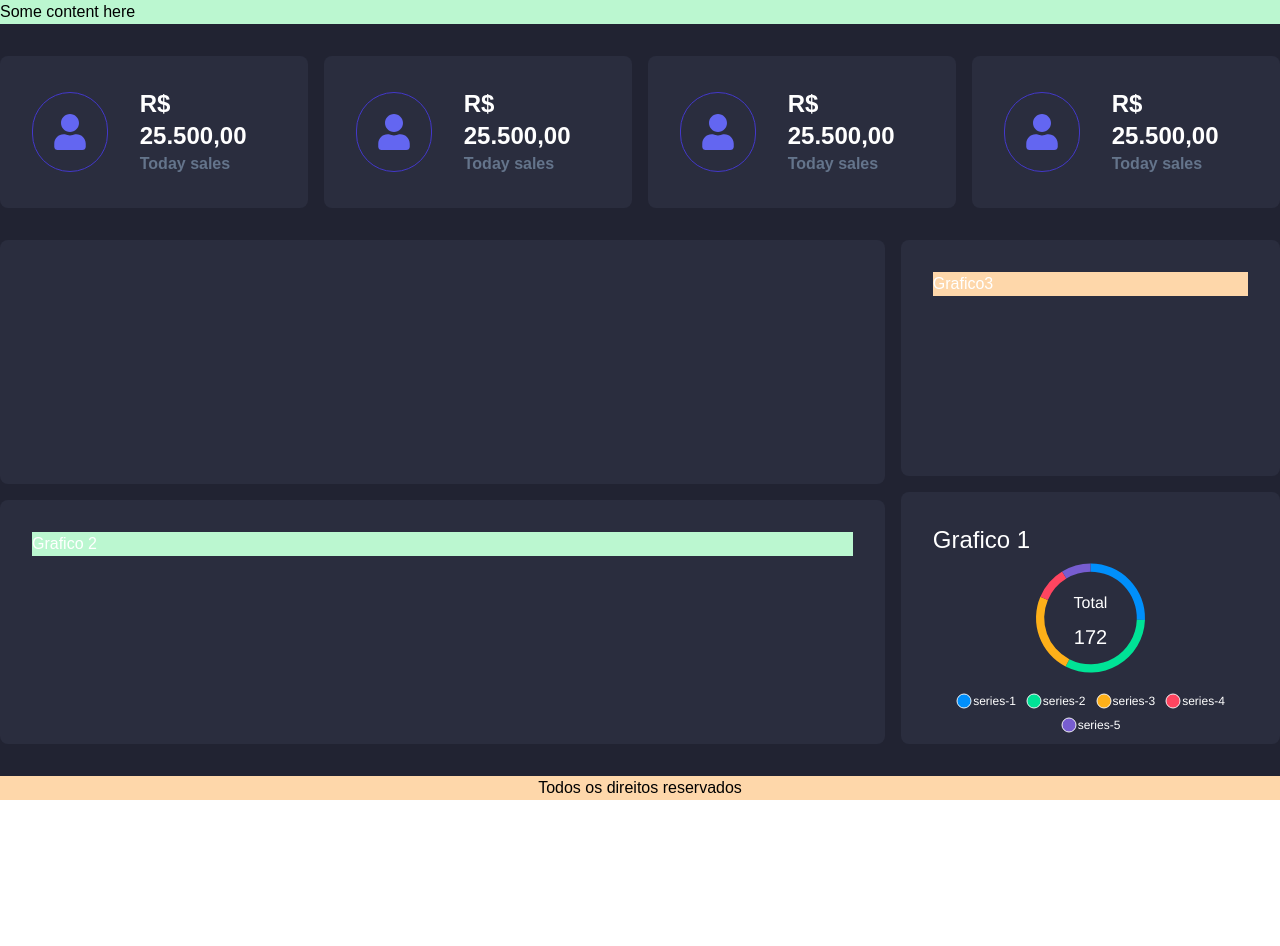
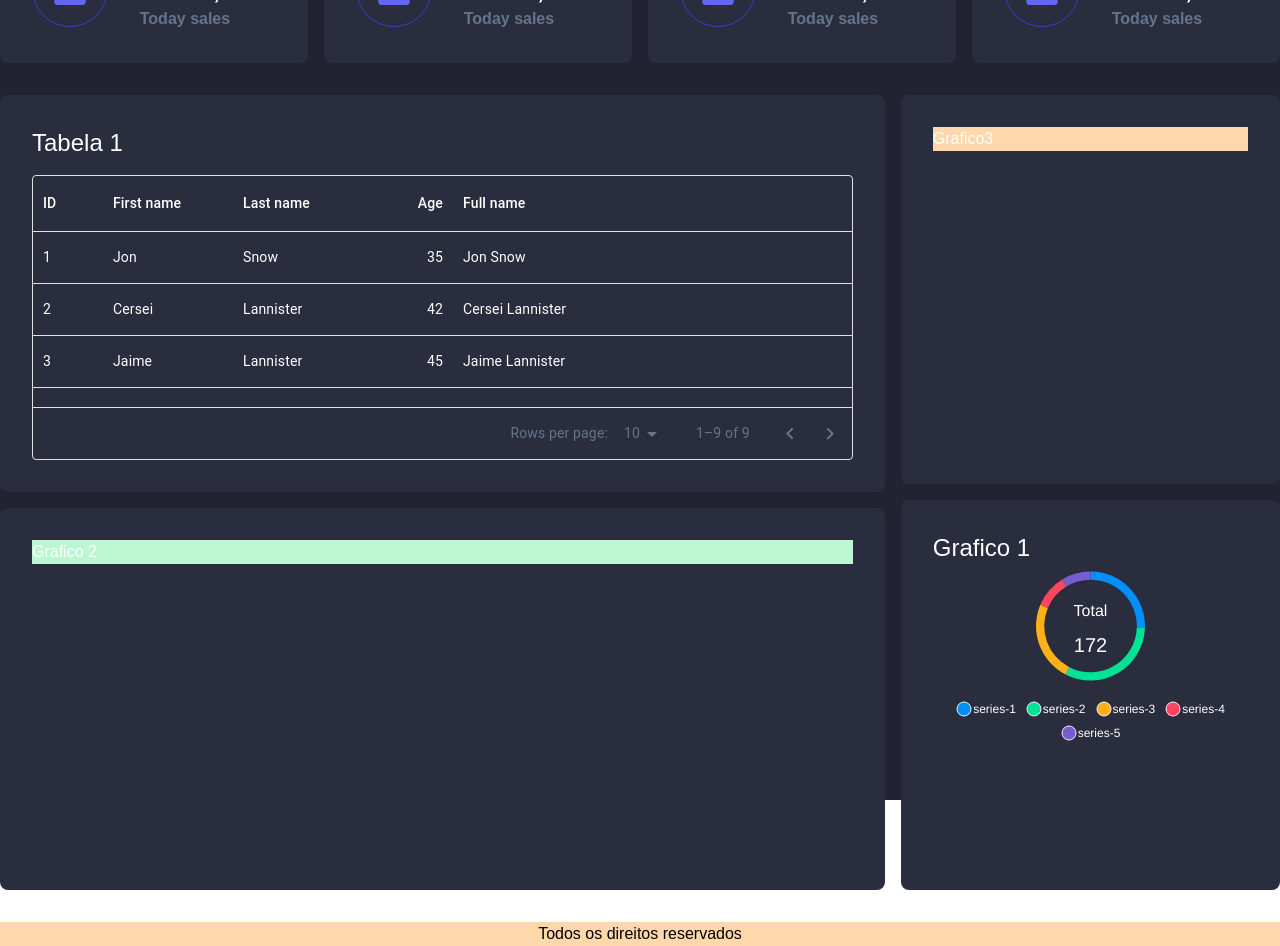
Before and after one commit to jcjeancarloo/influcenter-challenge, a React (Vite) app: page / in a window 1280 px wide. Before the commit the page ends 800 px from the top, so only its background shows below. Built offline with nearby package versions, Linux system fonts and the light colour scheme.

Commit message:
feat: add table component

```diff
--- a/package.json
+++ b/package.json
@@ -10,6 +10,10 @@
     "preview": "vite preview"
   },
   "dependencies": {
+    "@emotion/react": "^11.11.1",
+    "@emotion/styled": "^11.11.0",
+    "@mui/material": "^5.14.17",
+    "@mui/x-data-grid": "^6.18.1",
     "apexcharts": "^3.44.0",
     "react": "^18.2.0",
     "react-apexcharts": "^1.4.1",
--- a/src/components/Overview/index.tsx
+++ b/src/components/Overview/index.tsx
@@ -1,14 +1,18 @@
 import Card from '@components/Common/Card'
+import Table from '@components/Table'
 import Donut from '../Charts/Donut'
 
-const donutData  = { series: [44, 55, 41, 17, 15] }
+const donutData = { series: [44, 55, 41, 17, 15] }
 
 const Overview = () => {
   return (
     <div className="w-full h-[1024px] flex flex-col md:flex-row gap-x-4 gap-y-4">
       <div className="h-full flex flex-col gap-y-4 md:w-[70%] w-full">
-        <Card width="w-full" height="h-1/2">
-
+        <Card width="w-full" height="md:h-1/2 h-full">
+          <div className="flex flex-col gap-y-4 h-full">
+            <h1 className="text-2xl">Tabela 1</h1>
+            <Table />
+          </div>
         </Card>
         <Card height="h-1/2">
           <div className="bg-green-200 w-full">
@@ -22,9 +26,9 @@ const Overview = () => {
             <h1>Grafico3</h1>
           </div>
         </Card>
-        <Card height="h-1/2">
-          <h1 className='text-2xl'>Grafico 1</h1>
-          <Donut data={donutData}/>
+        <Card height="md:h-1/2 h-full">
+          <h1 className="text-2xl">Grafico 1</h1>
+          <Donut data={donutData} />
         </Card>
       </div>
     </div>
--- /dev/null
+++ b/src/components/Table/index.tsx
@@ -0,0 +1,78 @@
+import { DataGrid, GridColDef, GridValueGetterParams } from '@mui/x-data-grid'
+
+const columns: GridColDef[] = [
+  { field: 'id', headerName: 'ID', width: 70 },
+  { field: 'firstName', headerName: 'First name', width: 130 },
+  { field: 'lastName', headerName: 'Last name', width: 130 },
+  {
+    field: 'age',
+    headerName: 'Age',
+    type: 'number',
+    width: 90,
+  },
+  {
+    field: 'fullName',
+    headerName: 'Full name',
+    description: 'This column has a value getter and is not sortable.',
+    sortable: false,
+    width: 160,
+    valueGetter: (params: GridValueGetterParams) =>
+      `${params.row.firstName || ''} ${params.row.lastName || ''}`,
+  },
+]
+
+const rows = [
+  { id: 1, lastName: 'Snow', firstName: 'Jon', age: 35 },
+  { id: 2, lastName: 'Lannister', firstName: 'Cersei', age: 42 },
+  { id: 3, lastName: 'Lannister', firstName: 'Jaime', age: 45 },
+  { id: 4, lastName: 'Stark', firstName: 'Arya', age: 16 },
+  { id: 5, lastName: 'Targaryen', firstName: 'Daenerys', age: 35 },
+  { id: 6, lastName: 'Melisandre', firstName: null, age: 150 },
+  { id: 7, lastName: 'Clifford', firstName: 'Ferrara', age: 44 },
+  { id: 8, lastName: 'Frances', firstName: 'Rossini', age: 36 },
+  { id: 9, lastName: 'Roxie', firstName: 'Harvey', age: 65 },
+]
+
+const Table = () => {
+  return (
+    <DataGrid
+      rows={rows}
+      columns={columns}
+      initialState={{
+        pagination: {
+          paginationModel: { page: 0, pageSize: 10 },
+        },
+      }}
+      showCellVerticalBorder={false}
+      disableVirtualization
+      disableColumnMenu
+      disableColumnSelector
+      disableColumnFilter
+      disableRowSelectionOnClick
+      pageSizeOptions={[5, 10]}
+      sx={{
+        color: 'white',
+        '& .MuiSvgIcon-root': {
+          color: '#64748b',
+        },
+        '& .MuiTablePagination-root': {
+          color: '#64748b',
+        },
+        '& ::-webkit-scrollbar': {
+          width: '6px',
+        },
+        '& ::-webkit-scrollbar-track': {
+          backgroundColor: '#f5f5f5',
+        },
+        '& ::-webkit-scrollbar-thumb': {
+          borderRadius: '10px',
+          boxShadow: 'inset 0 0 6px rgba(0,0,0,.3)',
+          backgroundColor: '#d40e0e',
+        },
+        '& .MuiDataGrid-columnSeparator': { display: 'none' },
+      }}
+    />
+  )
+}
+
+export default Table
--- a/src/index.css
+++ b/src/index.css
@@ -3,4 +3,4 @@
 @tailwind utilities;
 
 /* @import url('https://fonts.googleapis.com/css2?family=League+Spartan:wght@400;600&display=swap'); */
-@import url('https://fonts.googleapis.com/css2?family=Nunito+Sans:opsz,wght@6..12,400;6..12,500;6..12,600;6..12,700&display=swap');
+/* @import url('https://fonts.googleapis.com/css2?family=Nunito+Sans:opsz,wght@6..12,400;6..12,500;6..12,600;6..12,700&display=swap'); */
--- a/vite.config.ts
+++ b/vite.config.ts
@@ -9,4 +9,5 @@ export default defineConfig({
       '@components': "/src/components",
     },
   },
+  define: {global: 'window'}
 })
```
Also changed, not shown: 1 other file (tests, documents, lock files or other folders).
